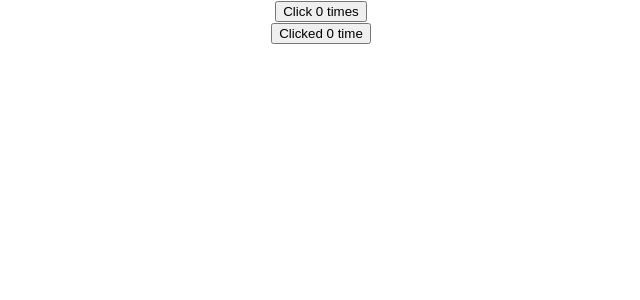
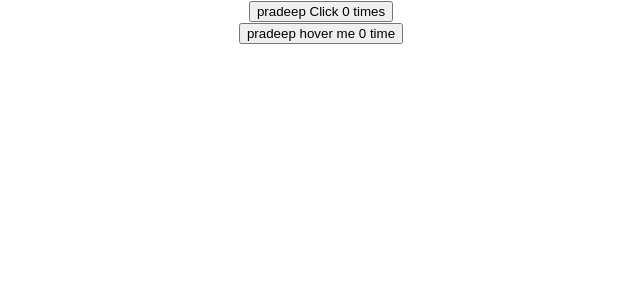
Before and after one commit to pradeep2165/higher-order-component, a React (Create React App) app: page / in a window 1280 px wide. Shown: the top 300 px of the page, without its empty margins (319-959 px from the left). Built offline with nearby package versions, Linux system fonts and the light colour scheme.

Commit message:
hoc implemented but name props shared

```diff
--- a/src/components/ClickCounter.js
+++ b/src/components/ClickCounter.js
@@ -1,4 +1,5 @@
 import React, { Component } from "react";
+import UpdatedComponent from "./withCounter";
 
 class ClickCounter extends Component {
   constructor() {
@@ -15,10 +16,12 @@ class ClickCounter extends Component {
   render() {
     return (
       <div>
-        <button onClick={this.clickHandler}>Click {this.state.count} times</button>
+        <button onClick={this.clickHandler}>
+          {this.props.name} Click {this.state.count} times
+        </button>
       </div>
     );
   }
 }
 
-export default ClickCounter;
+export default UpdatedComponent(ClickCounter);
--- a/src/components/HowerCounter.js
+++ b/src/components/HowerCounter.js
@@ -1,4 +1,5 @@
 import React, { Component } from "react";
+import UpdatedComponent from "./withCounter";
 
 class HowerCounter extends Component {
   constructor() {
@@ -15,10 +16,12 @@ class HowerCounter extends Component {
   render() {
     return (
       <div>
-        <button onMouseOver={this.mouseOverHandler}>Clicked {this.state.count} time</button>
+        <button onMouseOver={this.mouseOverHandler}>
+          {this.props.name} hover me {this.state.count} time
+        </button>
       </div>
     );
   }
 }
 
-export default HowerCounter;
+export default UpdatedComponent(HowerCounter);
--- /dev/null
+++ b/src/components/withCounter.js
@@ -0,0 +1,12 @@
+import React from "react";
+
+const UpdatedComponent = (OriginalComponent) => {
+  class NewComponent extends React.Component {
+    render() {
+      return <OriginalComponent name="pradeep" />;
+    }
+  }
+  return NewComponent;
+};
+
+export default UpdatedComponent;
```
